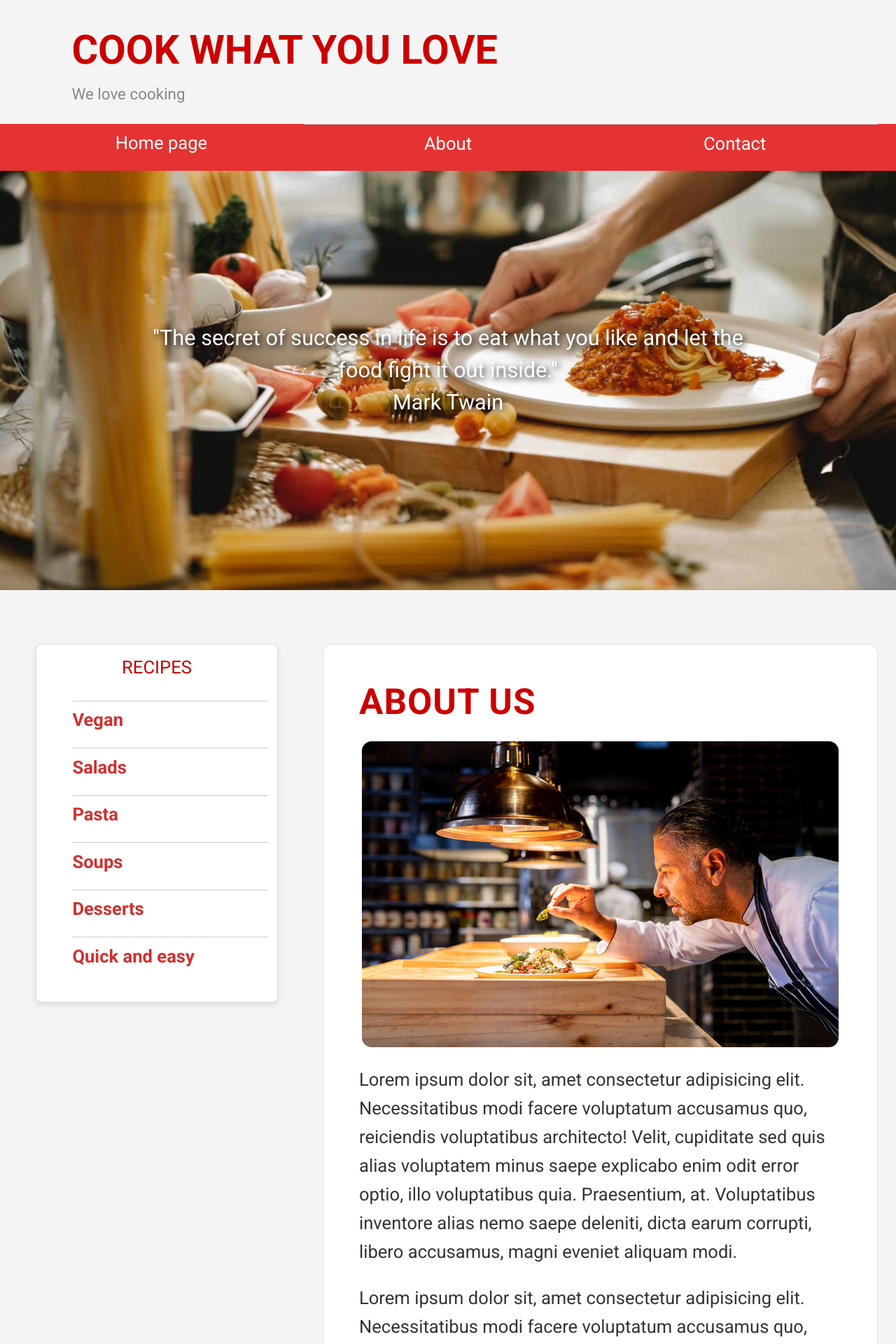
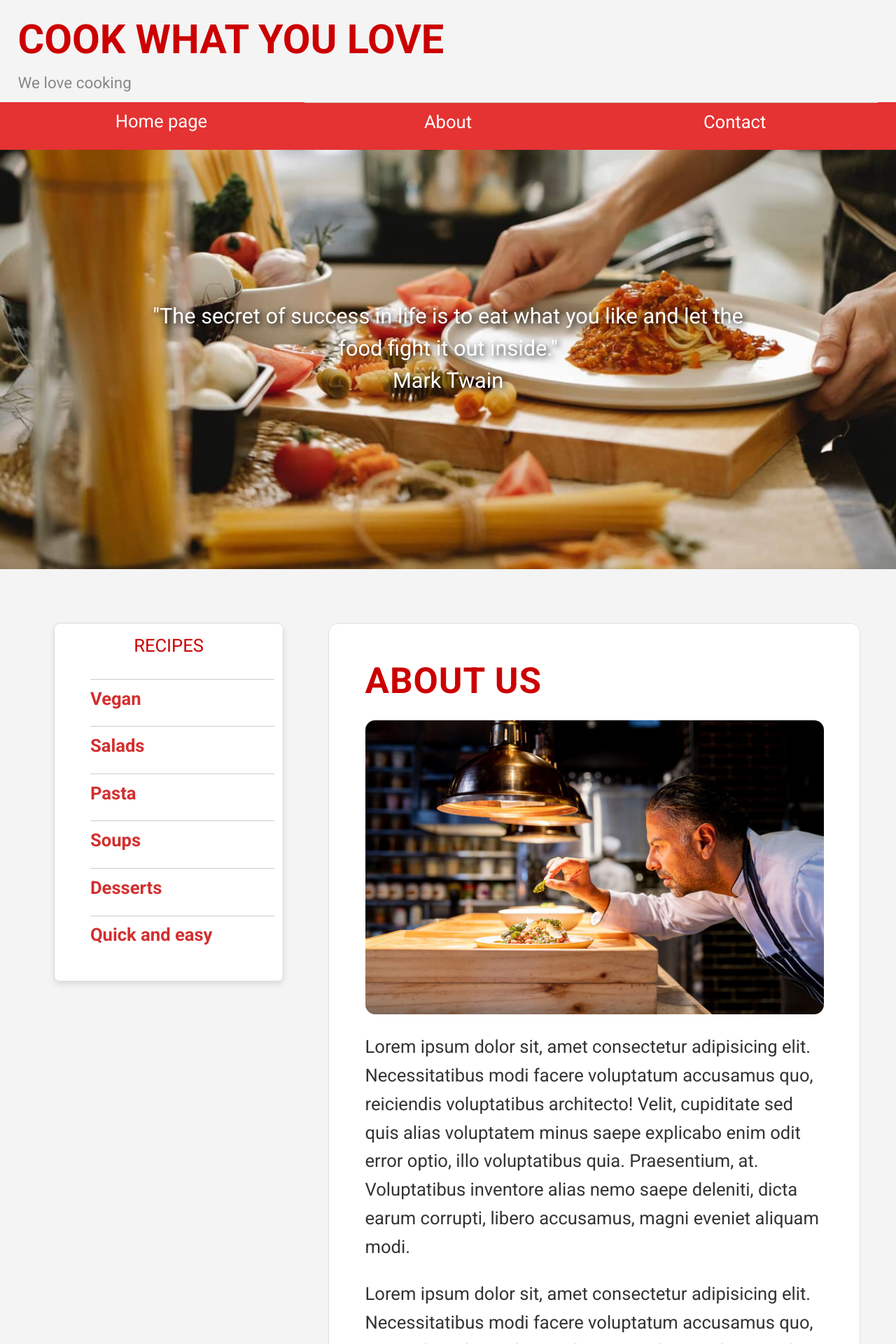
Before and after one commit to MaksymMishchenko/CookingBlogFrontend, an Angular app in the folder CookingBlogFrontend/: page /about in a window 1280 px wide. Shown: the top 1920 px of the page at 70% size. Built offline with nearby package versions, Linux system fonts and the light colour scheme.

Commit message:
refactor: Globalize template paddings for unified control
Move layout-specific paddings from components into the global styles.scss file. This centralizes margin and padding management, improving structure and allowing global control of main layout spacing from a single location.

```diff
--- a/CookingBlogFrontend/src/app/post-page/post-page.component.scss
+++ b/CookingBlogFrontend/src/app/post-page/post-page.component.scss
@@ -6,7 +6,7 @@
     padding: 2em 2em 1.5em 2em;
 }
 
-.header h2 {
+.header>h2 {
     margin: 0 0 0.5em 0;
     color: #cc0000;
     text-transform: uppercase;
--- a/CookingBlogFrontend/src/app/shared/components/header/header.component.scss
+++ b/CookingBlogFrontend/src/app/shared/components/header/header.component.scss
@@ -13,15 +13,3 @@
     font-size: 0.875em;
     margin: 0;
 }
-
-@media (min-width: 35em) {
-    .page-header {
-        padding: 1em;
-    }
-}
-
-@media (min-width: 50em) {
-    .page-header {
-        padding: 1em 4em;
-    }
-}
--- a/CookingBlogFrontend/src/app/shared/components/main-layout/main-layout.component.scss
+++ b/CookingBlogFrontend/src/app/shared/components/main-layout/main-layout.component.scss
@@ -1,12 +1,4 @@
-main {
-    padding: 1em;
-  }
-
   @media (min-width: 35em) {
-    main {
-      padding: 2em 1em;
-    }
-
     .flex {
       display: flex;
     }
--- a/CookingBlogFrontend/src/app/shared/components/top-sidebar/top-sidebar.component.scss
+++ b/CookingBlogFrontend/src/app/shared/components/top-sidebar/top-sidebar.component.scss
@@ -1,5 +1,4 @@
 .hero {
-    padding: 2em 1em;
     text-align: center;
     background-image: url("/assets/cooking-small.jpg");
     background-size: cover;
@@ -9,7 +8,6 @@
 
 @media (min-width:35em) {
     .hero {
-        padding: 5em 3em;
         font-size: 1.2rem;
         background-image: url("/assets/cooking-small.jpg");
         text-shadow: 0.1em 0.1em 0.3em #000;
@@ -18,7 +16,6 @@
 
 @media (min-width: 50em) {
     .hero {
-        padding: 7em 6em;
         background-image: url("/assets/cooking-big.jpg");
         text-shadow: 0.1em 0.1em 0.3em #000;
     }
--- a/CookingBlogFrontend/src/styles.scss
+++ b/CookingBlogFrontend/src/styles.scss
@@ -26,6 +26,18 @@
     --font-size-h6: 0.875rem;
 }
 
+main {
+    padding: 1em;
+}
+
+.page-header {
+    padding: 1em;
+}
+
+.hero {
+    padding: 2em 1em;
+}
+
 @media (min-width: 35em) {
     :root {
         --font-size-h1: 1.8rem;
@@ -34,6 +46,18 @@
         --font-size-h4: 1.35rem;
         --font-size-h5: 1.2rem;
         --font-size-h6: 1rem;
+    }
+
+    main {
+        padding: 2em 1em;
+    }
+
+    .page-header {
+        padding: 1em;
+    }
+
+    .hero {
+        padding: 5em 3em;
     }
 }
 
@@ -45,6 +69,18 @@
         --font-size-h4: 1.6rem;
         --font-size-h5: 1.4rem;
         --font-size-h6: 1.1rem;
+    }
+
+    main {
+        padding: 2em;
+    }
+
+    .page-header {
+        padding: 1em 4em;
+    }
+
+    .hero {
+        padding: 7em 6em;
     }
 }
 
```
